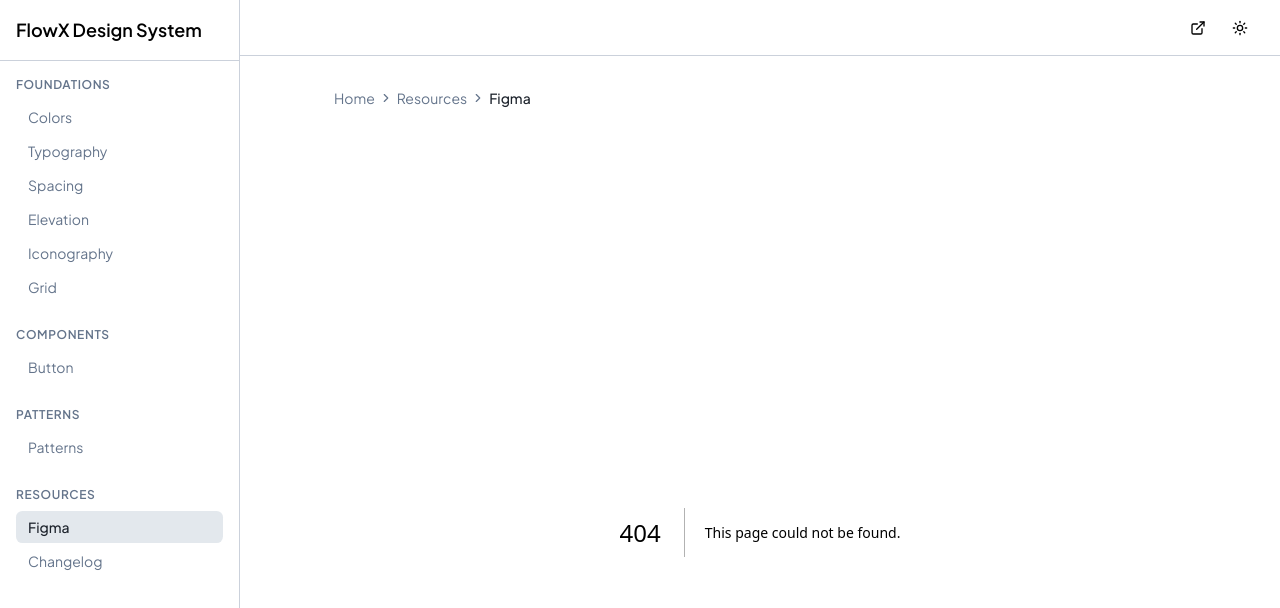
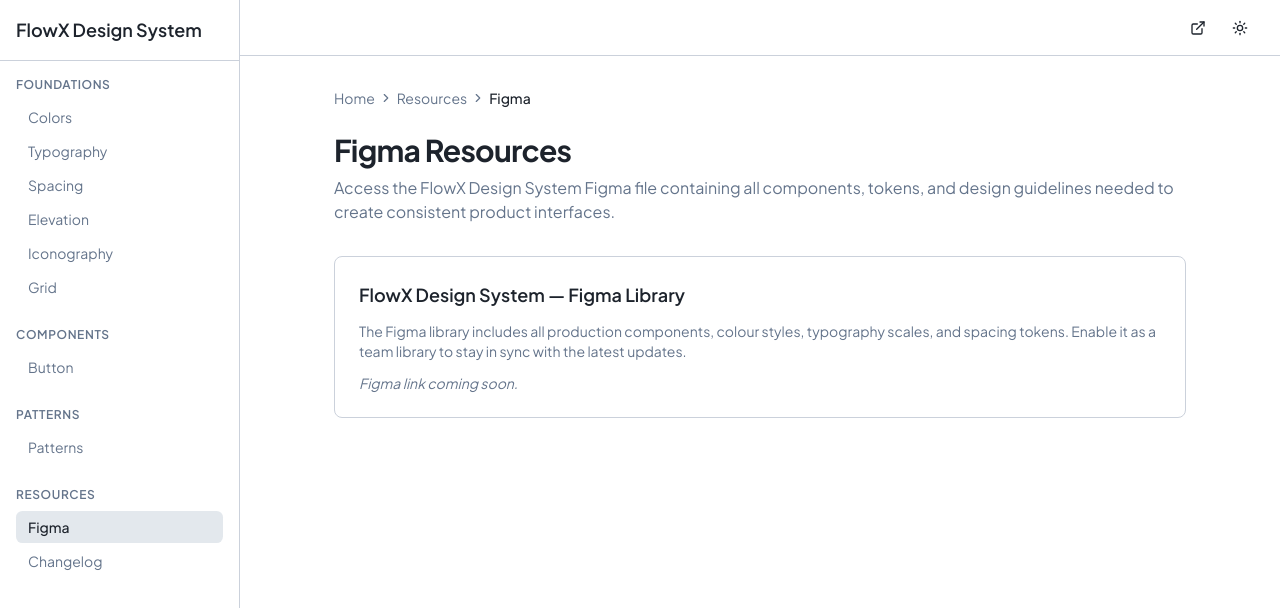
Before and after one commit to MarginallyHarmless/FLX-Design-System, a Next.js app: page /resources/figma in a window 1280 px wide. Before the commit this address had no page. Shown: the top 608 px of the page. Built offline with nearby package versions, Linux system fonts and the light colour scheme.

Commit message:
feat: patterns and resources shell pages
Co-Authored-By: Claude Opus 4.6 (1M context) <noreply@anthropic.com>

```diff
--- /dev/null
+++ b/src/app/patterns/layout.tsx
@@ -0,0 +1,3 @@
+export default function PatternsLayout({ children }: { children: React.ReactNode }) {
+  return <>{children}</>;
+}
--- /dev/null
+++ b/src/app/patterns/page.tsx
@@ -0,0 +1,18 @@
+export default function PatternsPage() {
+  return (
+    <div className="space-y-8">
+      <div>
+        <h1 className="text-3xl font-bold tracking-tight">Patterns</h1>
+        <p className="mt-2 text-muted-foreground">
+          Reusable UI patterns and best practices for building consistent
+          experiences with the FlowX Design System.
+        </p>
+      </div>
+
+      <div className="rounded-lg border border-dashed p-8 text-center text-muted-foreground">
+        Coming soon &mdash; pattern documentation will cover common UI patterns
+        and best practices.
+      </div>
+    </div>
+  );
+}
--- /dev/null
+++ b/src/app/resources/changelog/page.tsx
@@ -0,0 +1,18 @@
+export default function ChangelogPage() {
+  return (
+    <div className="space-y-8">
+      <div>
+        <h1 className="text-3xl font-bold tracking-tight">Changelog</h1>
+        <p className="mt-2 text-muted-foreground">
+          Track updates, new components, and breaking changes across the FlowX
+          Design System.
+        </p>
+      </div>
+
+      <div className="rounded-lg border border-dashed p-8 text-center text-muted-foreground">
+        Coming soon &mdash; release notes and design system updates will be
+        documented here.
+      </div>
+    </div>
+  );
+}
--- /dev/null
+++ b/src/app/resources/figma/page.tsx
@@ -0,0 +1,26 @@
+export default function FigmaResourcesPage() {
+  return (
+    <div className="space-y-8">
+      <div>
+        <h1 className="text-3xl font-bold tracking-tight">Figma Resources</h1>
+        <p className="mt-2 text-muted-foreground">
+          Access the FlowX Design System Figma file containing all components,
+          tokens, and design guidelines needed to create consistent product
+          interfaces.
+        </p>
+      </div>
+
+      <div className="rounded-lg border p-6 space-y-3">
+        <h2 className="text-lg font-semibold">FlowX Design System — Figma Library</h2>
+        <p className="text-sm text-muted-foreground">
+          The Figma library includes all production components, colour styles,
+          typography scales, and spacing tokens. Enable it as a team library to
+          stay in sync with the latest updates.
+        </p>
+        <p className="text-sm text-muted-foreground italic">
+          Figma link coming soon.
+        </p>
+      </div>
+    </div>
+  );
+}
--- /dev/null
+++ b/src/app/resources/layout.tsx
@@ -0,0 +1,3 @@
+export default function ResourcesLayout({ children }: { children: React.ReactNode }) {
+  return <>{children}</>;
+}
```
